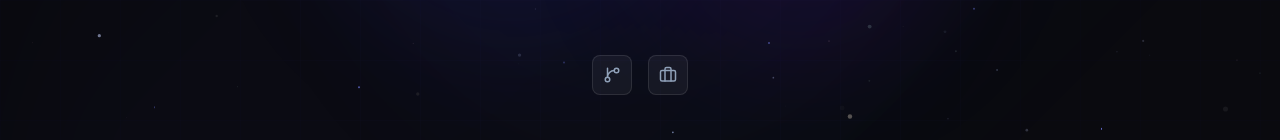
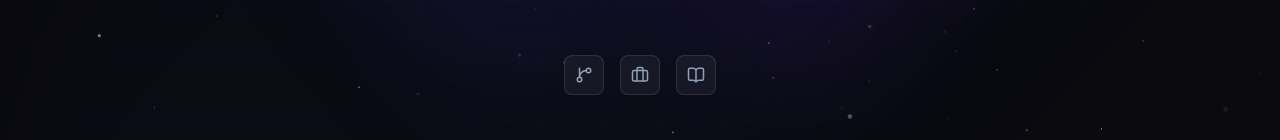
Before and after one commit to Udip-Mandora/Portfolio, a Next.js app: page / in a window 1280 px wide. Shown: the part 540-680 px from the top of the page. Built offline with nearby package versions, Linux system fonts and the light colour scheme.

Commit message:
added meduim link

```diff
--- a/components/ContactSection.tsx
+++ b/components/ContactSection.tsx
@@ -3,7 +3,7 @@
 import { useRef, useState } from "react";
 import { motion } from "framer-motion";
 import { useInView } from "framer-motion";
-import { Mail, MapPin, Send, GitBranch, Briefcase, CheckCircle, Copy, Check } from "lucide-react";
+import { Mail, MapPin, Send, GitBranch, Briefcase, CheckCircle, Copy, Check, BookOpen } from "lucide-react";
 
 const EMAIL = "udipmandora42@gmail.com";
 
@@ -132,6 +132,7 @@ export default function ContactSection() {
                 {[
                   { icon: GitBranch, label: "GitHub", href: "https://github.com/Udip-Mandora" },
                   { icon: Briefcase, label: "LinkedIn", href: "https://www.linkedin.com/in/udip-mandora/" },
+                  { icon: BookOpen, label: "Medium", href: "https://medium.com/@dpschzgk" },
                 ].map(({ icon: Icon, label, href }) => (
                   <a
                     key={label}
--- a/components/HeroSection.tsx
+++ b/components/HeroSection.tsx
@@ -2,7 +2,7 @@
 
 import { motion } from "framer-motion";
 import { useState, useEffect } from "react";
-import { ArrowDown, GitBranch, Briefcase, Download, ArrowRight } from "lucide-react";
+import { ArrowDown, GitBranch, Briefcase, Download, ArrowRight, BookOpen } from "lucide-react";
 
 const roles = ["Full-Stack Developer", "Project Manager", "AI Builder", "Problem Solver"];
 
@@ -179,6 +179,7 @@ export default function HeroSection() {
           {[
             { icon: GitBranch, href: "https://github.com/Udip-Mandora", label: "GitHub" },
             { icon: Briefcase, href: "https://www.linkedin.com/in/udip-mandora/", label: "LinkedIn" },
+            { icon: BookOpen, href: "https://medium.com/@dpschzgk", label: "Medium" },
           ].map(({ icon: Icon, href, label }) => (
             <a
               key={label}
```
Also changed, not shown: 1 other file (tests, documents, lock files or other folders).
